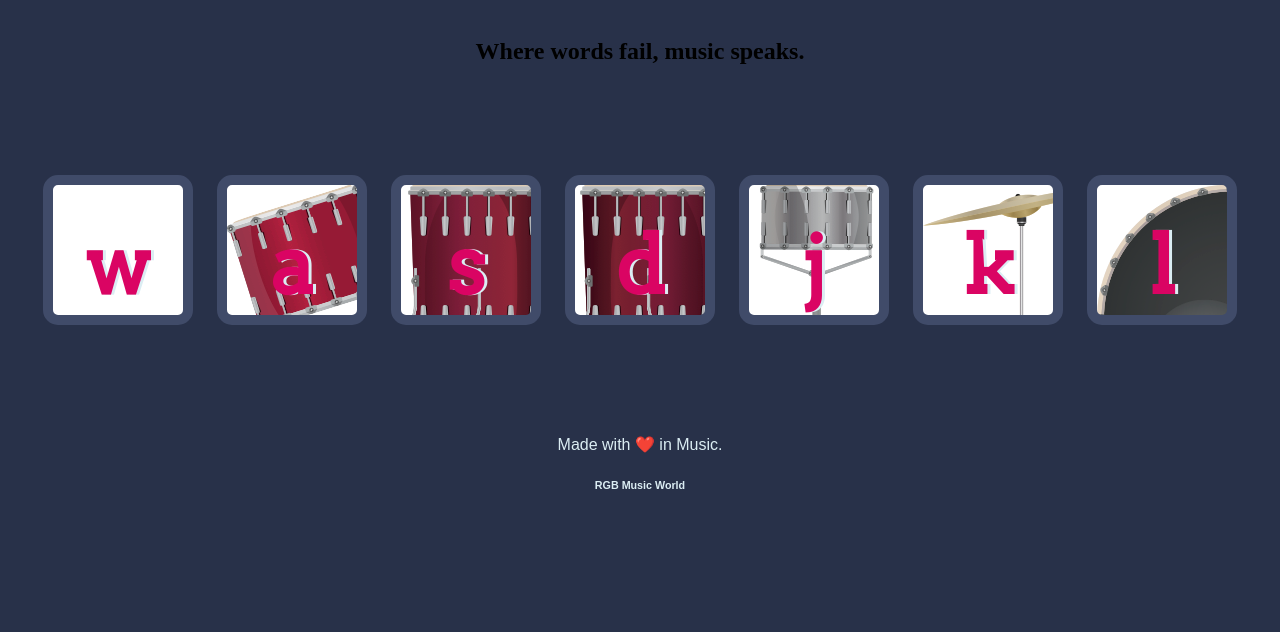
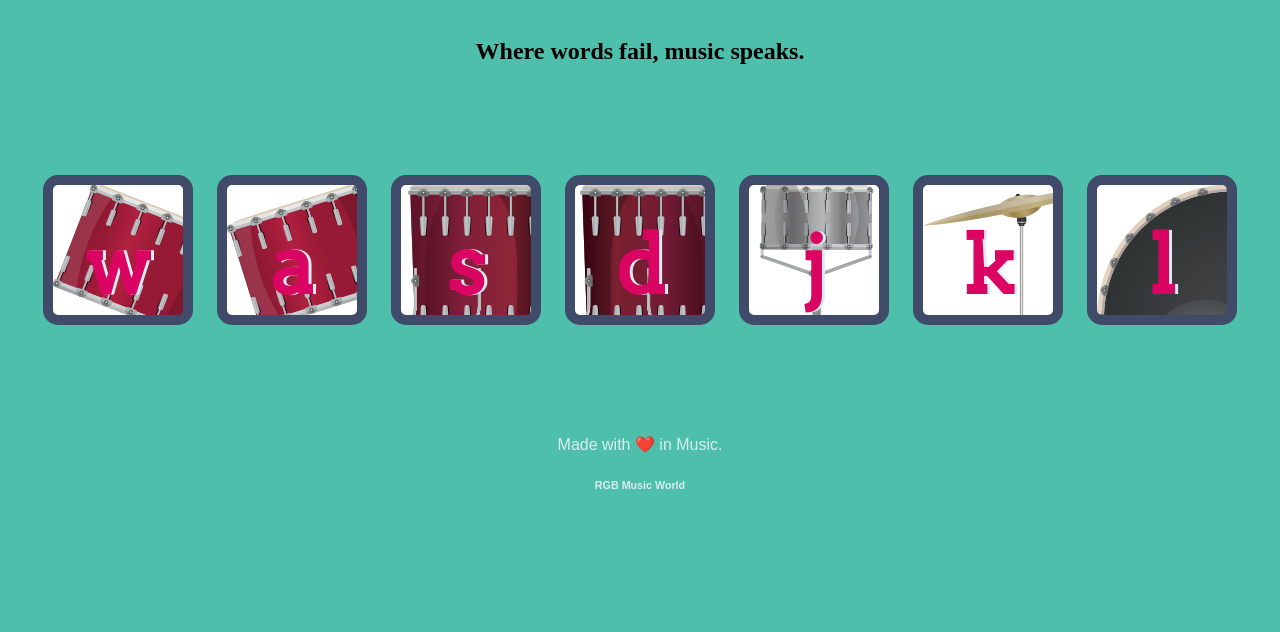
Before and after one commit to RGB16/letsplaymusic, a plain HTML site: page index.html in a window 1280 px wide. Shown: the part 168-800 px from the top of the page. Drawn offline with Linux system fonts and the light colour scheme.

Commit message:
Update styles.css

```diff
--- a/styles.css
+++ b/styles.css
@@ -1,6 +1,6 @@
 body {
   text-align: center;
-  background-color: #283149;
+  background-color: rgb(77, 191, 170);
 }
 
 h1 {
@@ -17,7 +17,7 @@ footer {
 }
 
 .w {
-    background-image:url("images/tom1.png;");
+    background-image:url("images/tom1.png");
 }
 
 .a {
```
